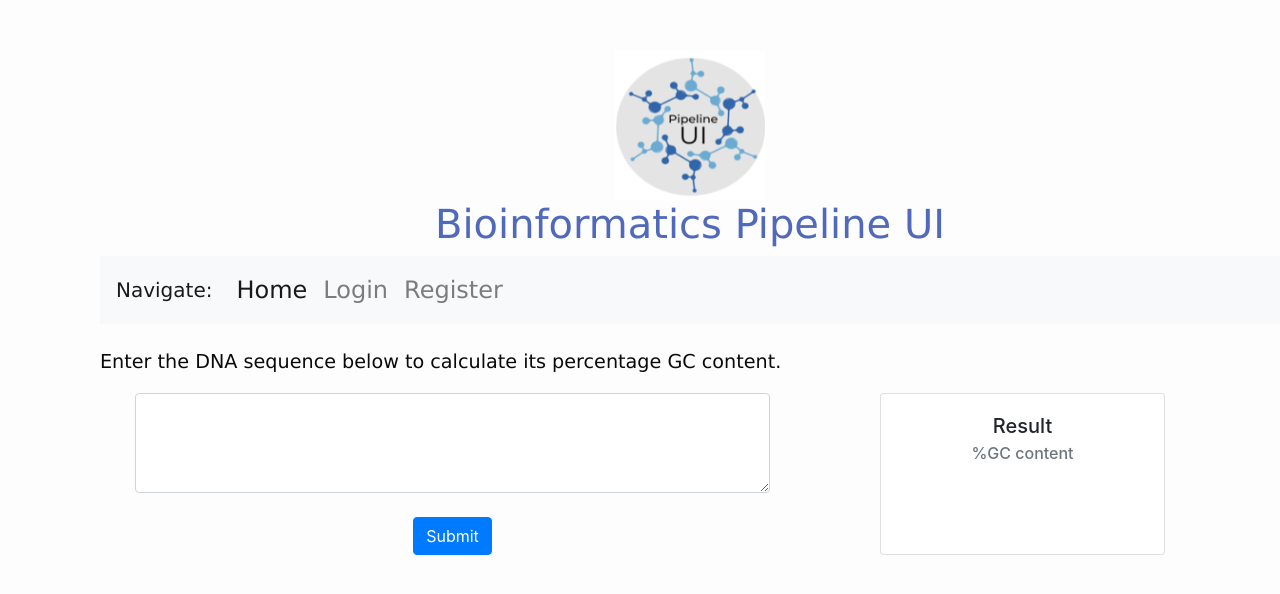
After one commit to AJTDaedalus/pipeline_ui, a Flask app: page /gccontent in a window 1280 px wide. The commit adds this page. Shown: the top 594 px of the page. Run offline with Flask 2, Linux system fonts and the light colour scheme; some libraries are stand-ins or nearby versions.

Commit message:
Added GC Content page and text area to get user input

```diff
--- a/code/app/auth/forms.py
+++ b/code/app/auth/forms.py
@@ -1,6 +1,6 @@
 from flask_wtf import FlaskForm
-from wtforms import StringField, PasswordField, BooleanField, SubmitField, \
-                    EmailField
+from wtforms import StringField, PasswordField, BooleanField, SubmitField
+from wtforms.fields.html5 import EmailField
 from wtforms.validators import ValidationError, DataRequired, Email, EqualTo, \
                                InputRequired, Length, Regexp
 from app.models import User
--- a/code/app/home/views.py
+++ b/code/app/home/views.py
@@ -63,3 +63,7 @@ def uploadpage():
             file.save(os.path.join(app.config['UPLOAD_FOLDER'], filename))
             return redirect(url_for('download_file', name=filename))
     return render_template('upload.html')
+
+@home.route("/gccontent", methods=["GET", "POST"])
+def gccontent():
+    return render_template("gccontent.html")
--- a/code/app/templates/base.html
+++ b/code/app/templates/base.html
@@ -45,6 +45,10 @@
                   <li class="nav-item">
                     <a class="nav-link" href="{{url_for('home.uploadpage')}}">File Upload</a>
                   </li>
+                  <li class="nav-item">
+                    <a class="nav-link" href="{{url_for('home.gccontent')}}">GC Content</a>
+                  </li>
+
 		{% endif %}
 
 		{% if current_user.can('Placeholder1') %}
--- /dev/null
+++ b/code/app/templates/gccontent.html
@@ -0,0 +1,25 @@
+{% extends "base.html" %}
+{% block title %}Calculate GC Content Page{% endblock %}
+{% block page_content %}
+    <br>
+<p style="text-align:left">Enter the DNA sequence below to calculate its percentage GC content.</p>
+        <div class="container">
+        <div class="row">
+            <div class="col-md-7">
+                    <div class="form-floating">
+                        <textarea name="data" class="form-control" id="floatingTextarea2" style="height: 100px"></textarea>
+                        <br>
+                    </div>
+                    <button type="submit" class="btn btn-primary">Submit</button>
+                </form>
+            </div>
+            <div class="card col-sm-3 offset-1" style="width: auto;">
+                <div class="card-body">
+                    <h5 class="card-title">Result</h5>
+                    <h6 class="card-subtitle mb-2 text-muted">%GC content</h6>
+                </div>
+            </div>
+
+        </div>
+    </div>
+{% endblock %}
```
